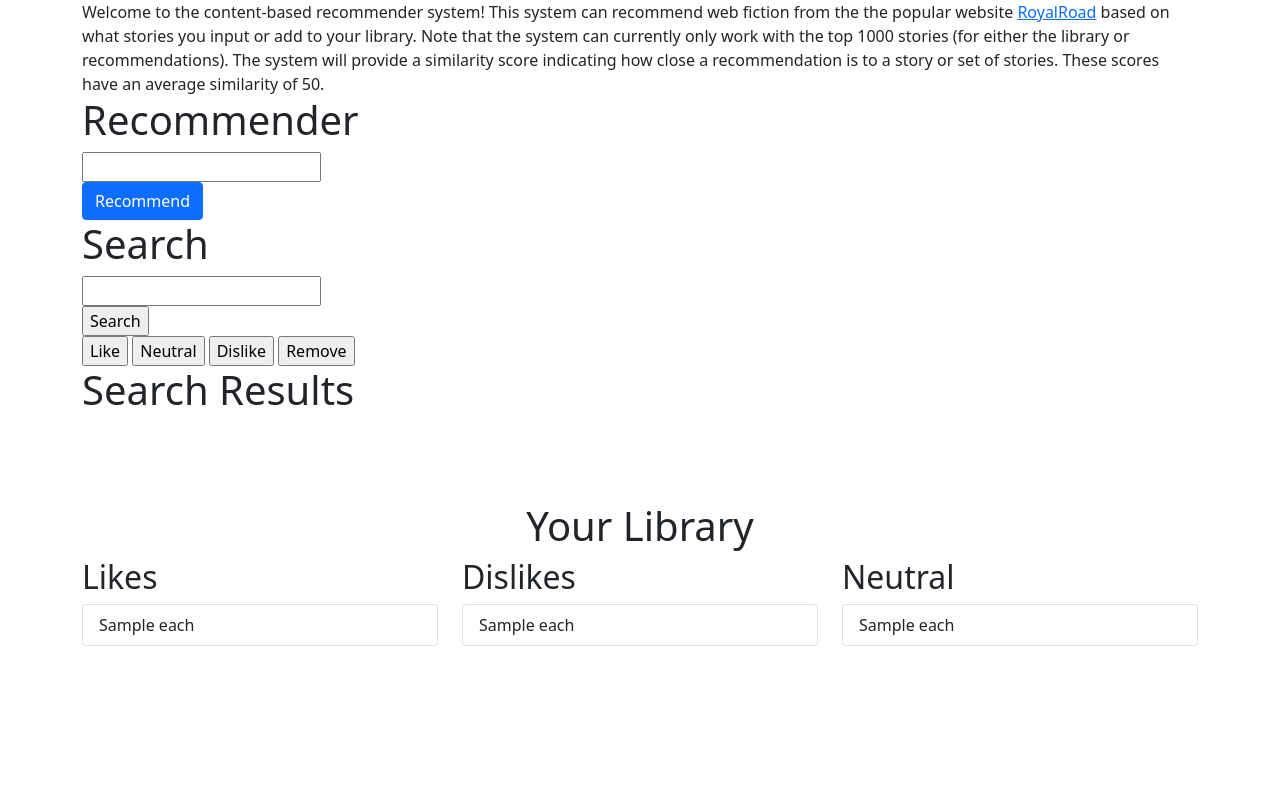
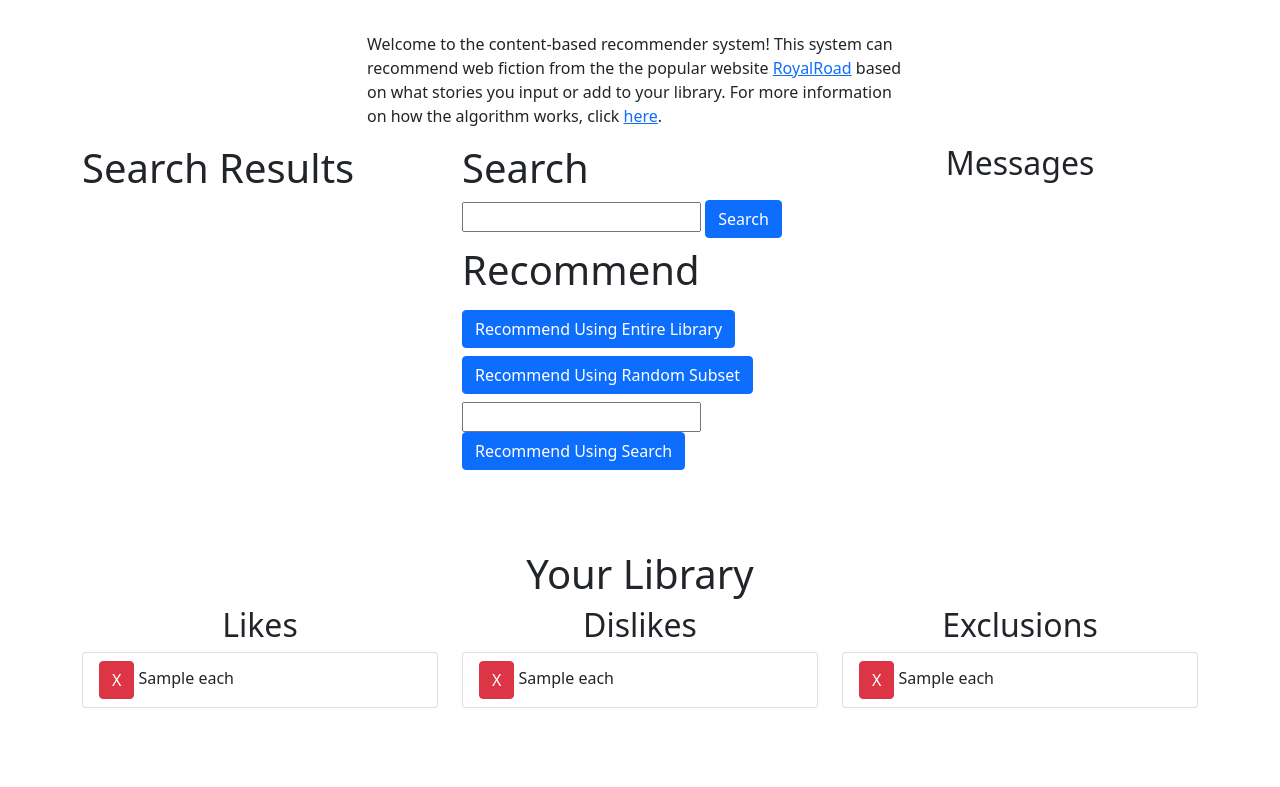
Before and after one commit to inkyubeytor/05318-project, a Flask app: template templates/index.html in a window 1280 px wide. Shown: the top 787 px of the page. Run offline with Flask 2, Linux system fonts and the light colour scheme; the template is opened without the code that fills it: most values are stand-ins (such as "Sample title", 1, 10 or a date in 2020); parts of the project's set-up code (start-up, migrations or seed data) failed here and were passed over.

Commit message:
final thing?

```diff
--- a/flask_main.py
+++ b/flask_main.py
@@ -1,5 +1,6 @@
-from flask import Flask, render_template, request, redirect, flash
+from flask import Flask, render_template, request, redirect, url_for
 from recommender.recommender import Recommender
+import random
 
 app = Flask(__name__)
 
@@ -15,14 +16,33 @@ class AppState:
         self.add_neutral = self.R.add_neutral
         self.remove = self.R.remove
 
-        self.emission = None
+        self.emissions = []
 
     def set_emitter(self, msg):
-        self.emission = msg
+        self.emissions.append(msg)
+
+    @property
+    def messages(self):
+        return self.emissions[:-4:-1]
+
+    def remove_rec(self, rec):
+        old_emissions = self.emissions.copy()
+        self.rec_results.remove(rec)
+        self.emissions = old_emissions
 
     def recommend_like_likes(self):
         self.rec_results = self.R.recommend_like_likes()
         self.rec_mode = True
+
+    def recommend_like_subset(self):
+        try:
+            names = ", ".join(random.sample(self.likes, k=3))
+            self.emissions.append(f"Recommending based on {names}")
+            old_emissions = self.emissions.copy()
+            self.recommend_like_names(names)
+            self.emissions = old_emissions
+        except:
+            self.emissions.append("Not enough likes to sample from (min 3).")
 
     def recommend_like_names(self, text):
         self.rec_results = self.R.recommend_like_names(text.split(","))
@@ -56,7 +76,8 @@ def index():
                            neutral=S.neutral,
                            search=S.search_results,
                            rec=S.rec_results,
-                           rec_mode=S.rec_mode)
+                           rec_mode=S.rec_mode,
+                           messages=S.messages)
 
 
 @app.route('/recommend', methods=['POST'])
@@ -64,8 +85,44 @@ def recommend():
     text = request.form["rec"]
     if text:
         S.recommend_like_names(text)
-    else:
-        S.recommend_like_likes()
+    return redirect("/")
+
+
+@app.route('/recommend-library', methods=['POST'])
+def recommend_library():
+    S.recommend_like_likes()
+    return redirect("/")
+
+
+@app.route('/recommend-subset', methods=['POST'])
+def recommend_subset():
+    S.recommend_like_subset()
+    return redirect("/")
+
+
+@app.route('/exclude', methods=['POST'])
+def exclude():
+    i = request.form["exclude"]
+    S.add_neutral(i)
+    S.remove_rec(i)
+    return redirect("/")
+
+
+@app.route('/add', methods=['POST'])
+def add():
+    try:
+        i = request.form["addLike"]
+        S.add_like(i)
+    except KeyError:
+        i = request.form["addDislike"]
+        S.add_dislike(i)
+    return redirect("/")
+
+
+@app.route('/remove', methods=['POST'])
+def remove():
+    i = request.form["exclude"]
+    S.remove(i)
     return redirect("/")
 
 
@@ -86,6 +143,11 @@ def search():
     return redirect("/")
 
 
+@app.route('/help')
+def help():
+    return render_template('help.html')
+
+
 if __name__ == "__main__":
     app.config['SESSION_TYPE'] = 'filesystem'
     app.run(debug=True)
--- a/templates/index.html
+++ b/templates/index.html
@@ -10,32 +10,132 @@
             crossorigin="anonymous"></script>
 </head>
 <body>
+
+<div style="height:2em"></div>
 <div class="container">
+    <div class="row justify-content-center">
+        <div class="col-6">
             Welcome to the content-based recommender system! This
             system can recommend web fiction from the the popular website
             <a href="royalroad.com">RoyalRoad</a> based on what stories you
-    input or add to your library.
-
-    Note that the system can currently only work with the top 1000 stories
-    (for either the library or recommendations).
-
-    The system will provide a similarity score indicating how close a
-    recommendation is to a story or set of stories. These scores have an
-    average similarity of 50.
+            input or add to your library. For more information on how the
+            algorithm
+            works, click <a href="/help">here</a>.
         </div>
-
+    </div>
+</div>
+<div style="height:1em"></div>
 
 <div class="container">
     <div class="row">
-        <div class="column">
-            <h1>Recommender</h1>
+        <div class="col">
+            {% if rec_mode %}
+            <h1>Recommendations</h1>
+            <ul class="list-group">
+                {% for each in rec %}
+                <li class="list-group-item">
+                    <form method="POST" action="/exclude">
+                        <button class="btn btn-danger"
+                                name="exclude"
+                                value="{{each}}">
+                            X
+                        </button>
+                        <span>{{ each }}</span>
+                    </form>
+                </li>
+                {% endfor %}
+            </ul>
+            {% else %}
+            <h1>Search Results</h1>
+            <ul class="list-group">
+                {% for each in search %}
+                <form method="POST" action="/add">
+                    <button class="btn btn-primary"
+                            name="addLike"
+                            value="{{each}}">
+                        +
+                    </button>
+                    <button class="btn btn-warning"
+                            name="addDislike"
+                            value="{{each}}">
+                        -
+                    </button>
+                    <span>{{ each }}</span>
+                </form>
+                {% endfor %}
+            </ul>
+            {% endif %}
+        </div>
+        <div class="col">
+            <div class="row">
+                <h1>Search</h1>
+                <form method="POST" action="/search">
+                    <div class="form-group">
+                        <input name="search">
+                        <button class="btn btn-primary" type="submit"
+                                name="action"
+                                value="Search">Search
+                        </button>
+                        <div style="height:0.5em"></div>
+                        <!--div class="col">
+                            <div>
+                                <button class="btn btn-outline-primary"
+                                        type="submit" name="action"
+                                        value="Like">Like
+                                </button>
+                                <button class="btn btn-outline-primary"
+                                        type="submit" name="action"
+                                        value="Neutral">Exclude
+                                </button>
+                                <button class="btn btn-outline-primary"
+                                        type="submit" name="action"
+                                        value="Dislike">Dislike
+                                </button>
+                                <button class="btn btn-danger"
+                                        type="submit" name="action"
+                                        value="Remove">Remove
+                                </button>
+                            </div-->
+                    </div>
+                </form>
+            </div>
+            <div class="row">
+                <h1>Recommend</h1>
+                <div class="col">
+                    <!--form method="POST" action="/recommend">
+                        <div class="form-group">
+                            <input name="rec">
+                            <button class="btn btn-primary"
+                                    type="submit"
+                                    name="action"
+                                    value="Recommend">Recommend
+                            </button>
+                        </div>
+                    </form-->
+                    <div style="height:0.5em"></div>
+                    <form method="POST" action="/recommend-library">
+                        <button class="btn btn-primary"
+                                type="submit"
+                                name="action"
+                                value="Recommend">Recommend Using Entire Library
+                        </button>
+                    </form>
+                    <div style="height:0.5em"></div>
+                    <form method="POST" action="/recommend-subset">
+                        <button class="btn btn-primary"
+                                type="submit"
+                                name="action"
+                                value="Recommend">Recommend Using Random Subset
+                        </button>
+                    </form>
+                    <div style="height:0.5em"></div>
                     <form method="POST" action="/recommend">
                         <div class="form-group">
                             <input name="rec">
                             <div>
                                 <button class="btn btn-primary" type="submit"
                                         name="action"
-                                value="Recommend">Recommend
+                                        value="Recommend">Recommend Using Search
                                 </button>
                             </div>
                         </div>
@@ -43,76 +143,78 @@
                 </div>
             </div>
         </div>
-{% if rec_mode %}
-<div class="container">
-    <h1>Recommendation Results</h1>
-    {% for each in rec %}
-    <p>{{ each }}</p>
+        <div class="col">
+            <h2 class="text-center">Messages</h2>
+            {% for each in messages %}
+            <div class="card">
+                <div class="card-body">{{ each }}</div>
+            </div>
             {% endfor %}
-</div>
-{% endif %}
-
-<div class="container">
-    <h1>Search</h1>
-    <form method="POST" action="/search">
-        <div class="form-group">
-            <input name="search">
-            <div class="col">
-                <div><input type="submit" name="action" value="Search">
-                </div>
-                <div>
-                    <input type="submit" name="action" value="Like">
-                    <input type="submit" name="action" value="Neutral">
-                    <input type="submit" name="action" value="Dislike">
-                    <input type="submit" name="action" value="Remove">
         </div>
     </div>
 </div>
-    </form>
-</div>
-
-
-{% if not rec_mode %}
-<div class="container">
-    <h1>Search Results</h1>
-    {% for each in search %}
-    <p>{{ each }}</p>
-    {% endfor %}
-</div>
-{% endif %}
 
 <div style="height:5em"></div>
 
 <div class="container">
-    <div class="d-flex justify-content-center"><h1>Your Library</h1></div>
+    <h1 class="text-center">Your Library</h1>
     <div class="row">
         <div class="col">
-            <h2>Likes</h2>
+            <h2 class="text-center">Likes</h2>
             <ul class="list-group">
                 {% for each in likes %}
-                <li class="list-group-item">{{ each }}</li>
+                <li class="list-group-item">
+                    <form method="POST" action="/remove">
+                        <button class="btn btn-danger"
+                                name="exclude"
+                                value="{{each}}">
+                            X
+                        </button>
+                        <span>{{ each }}</span>
+                    </form>
+                </li>
                 {% endfor %}
             </ul>
         </div>
         <div class="col">
-            <h2>Dislikes</h2>
+            <h2 class="text-center">Dislikes</h2>
             <ul class="list-group">
                 {% for each in dislikes %}
-                <li class="list-group-item">{{ each }}</li>
+                <li class="list-group-item">
+                    <form method="POST" action="/remove">
+                        <button class="btn btn-danger"
+                                name="exclude"
+                                value="{{each}}">
+                            X
+                        </button>
+                        <span>{{ each }}</span>
+                    </form>
+                </li>
                 {% endfor %}
             </ul>
         </div>
         <div class="col">
-            <h2>Neutral</h2>
+            <h2 class="text-center">Exclusions</h2>
             <ul class="list-group">
                 {% for each in neutral %}
-                <li class="list-group-item">{{ each }}</li>
+                <li class="list-group-item">
+                    <form method="POST" action="/remove">
+                        <button class="btn btn-danger"
+                                name="exclude"
+                                value="{{each}}">
+                            X
+                        </button>
+                        <span>{{ each }}</span>
+                    </form>
+                </li>
                 {% endfor %}
             </ul>
         </div>
     </div>
 </div>
 
+<div style="height:5em"></div>
+
 
 </body>
 </html>
```
Also changed, not shown: recommender/recommender.py (+23 -7 lines), templates/help.html (added, +57 -0 lines), README.md. Lines whose indentation alone changed are shown as unchanged.
